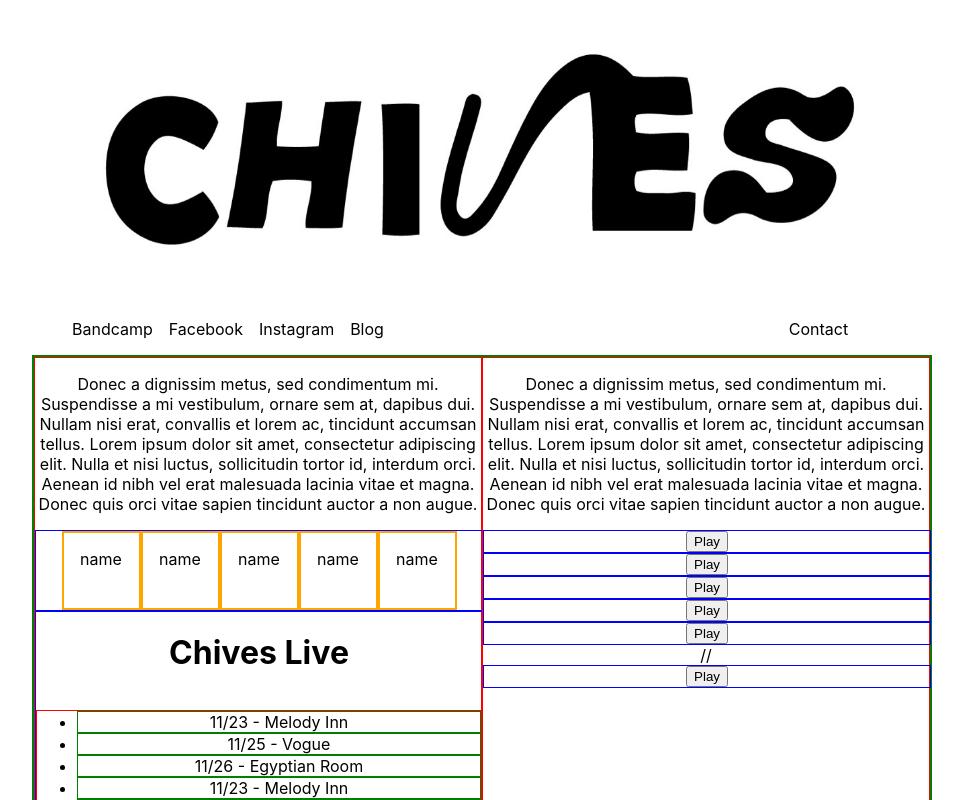
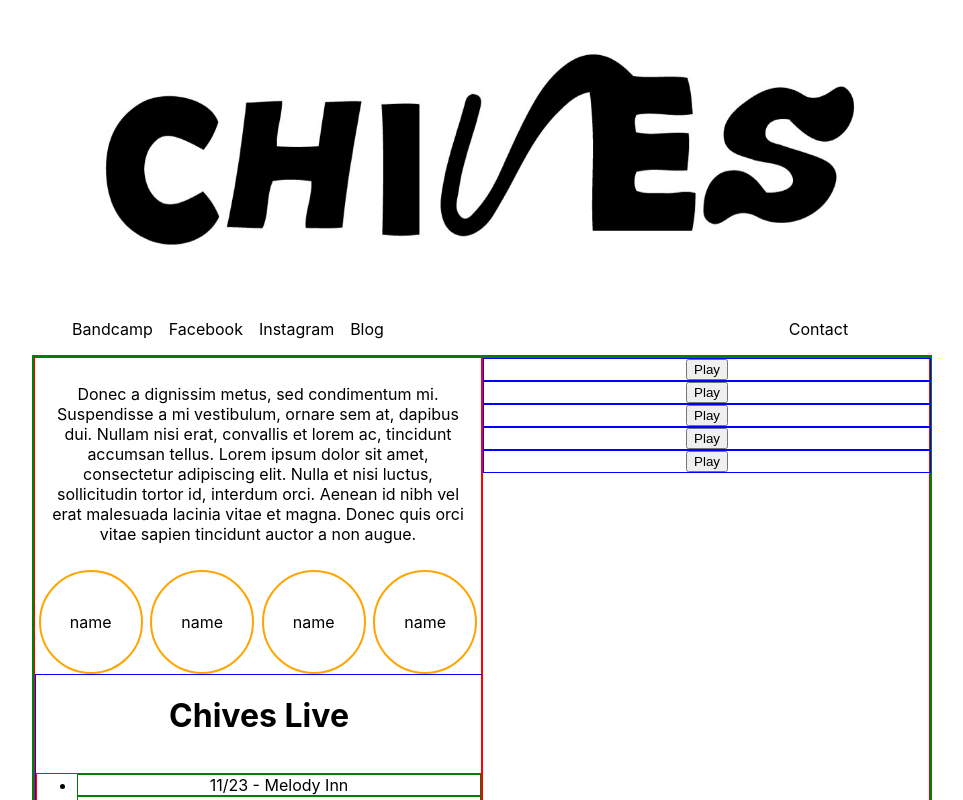
Before and after one commit to ZMcClung88/CustomChives, a React (Create React App) app: page / in a window 1280 px wide. Shown: the top 800 px of the page, without its empty margins (160-1123 px from the left). Built offline with nearby package versions, Linux system fonts and the light colour scheme.

Commit message:
saving changes

```diff
--- a/src/App.js
+++ b/src/App.js
@@ -24,19 +24,25 @@ class App extends Component {
             justifyContent: 'center'
           }}
         >
-          <div style={{ border: '1px solid red', display: 'flex', flexDirection: 'column', justifyContent: 'center' }}>
+          <div
+            style={{
+              border: '1px solid red',
+              display: 'flex',
+              flexDirection: 'column',
+              justifyContent: 'center',
+              width: '50%'
+            }}
+          >
             <Bio />
             <BandMates />
             <LiveDatesComponent />
           </div>
-          <div style={{ border: '1px solid red' }}>
-            <Bio />
+          <div style={{ border: '1px solid red', width: '50%' }}>
             <SongComponent />
             <SongComponent />
             <SongComponent />
             <SongComponent />
             <SongComponent />
-            // <SongComponent />
           </div>
         </div>
       </div>
--- a/src/components/BandMatesComponent.js
+++ b/src/components/BandMatesComponent.js
@@ -2,20 +2,65 @@ import React from 'react';
 
 const BandMatesComponent = props => {
   return (
-    <div style={{ height: 'auto', width: '100%', border: '1px solid blue', display: 'flex', justifyContent: 'center' }}>
-      <div style={{ height: '75px', width: '75px', border: '2px solid orange' }}>
+    <div
+      style={{
+        height: 'auto',
+        width: '100%',
+        // border: '1px solid blue',
+        display: 'flex',
+        justifyContent: 'space-around'
+      }}
+    >
+      <div
+        style={{
+          height: '100px',
+          width: '100px',
+          border: '2px solid orange',
+          display: 'flex',
+          justifyContent: 'center',
+          alignItems: 'center',
+          borderRadius: '50%'
+        }}
+      >
         <p>name</p>
       </div>
-      <div style={{ height: '75px', width: '75px', border: '2px solid orange' }}>
+      <div
+        style={{
+          height: '100px',
+          width: '100px',
+          border: '2px solid orange',
+          display: 'flex',
+          justifyContent: 'center',
+          alignItems: 'center',
+          borderRadius: '50%'
+        }}
+      >
         <p>name</p>
       </div>
-      <div style={{ height: '75px', width: '75px', border: '2px solid orange' }}>
+      <div
+        style={{
+          height: '100px',
+          width: '100px',
+          border: '2px solid orange',
+          display: 'flex',
+          justifyContent: 'center',
+          alignItems: 'center',
+          borderRadius: '50%'
+        }}
+      >
         <p>name</p>
       </div>
-      <div style={{ height: '75px', width: '75px', border: '2px solid orange' }}>
-        <p>name</p>
-      </div>
-      <div style={{ height: '75px', width: '75px', border: '2px solid orange' }}>
+      <div
+        style={{
+          height: '100px',
+          width: '100px',
+          border: '2px solid orange',
+          display: 'flex',
+          justifyContent: 'center',
+          alignItems: 'center',
+          borderRadius: '50%'
+        }}
+      >
         <p>name</p>
       </div>
     </div>
--- a/src/components/BioComponent.js
+++ b/src/components/BioComponent.js
@@ -2,7 +2,7 @@ import React from 'react';
 
 const Bio = props => {
   return (
-    <div>
+    <div style={{ padding: '10px' }}>
       <p>
         Donec a dignissim metus, sed condimentum mi. Suspendisse a mi vestibulum, ornare sem at, dapibus dui. Nullam
         nisi erat, convallis et lorem ac, tincidunt accumsan tellus. Lorem ipsum dolor sit amet, consectetur adipiscing
```
